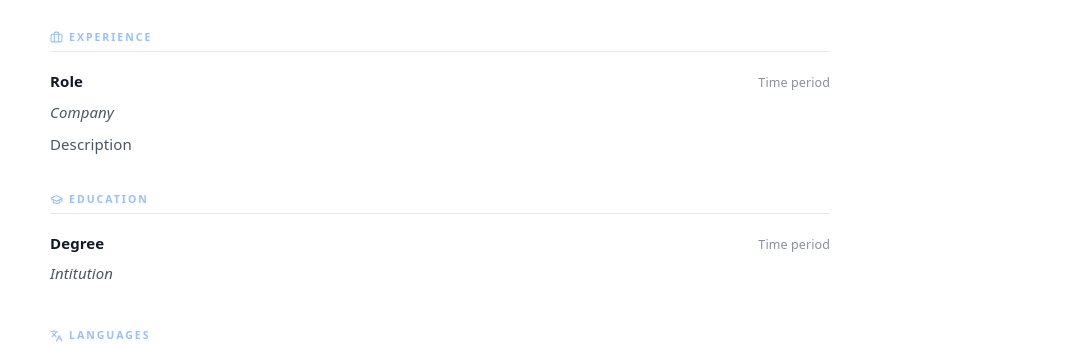
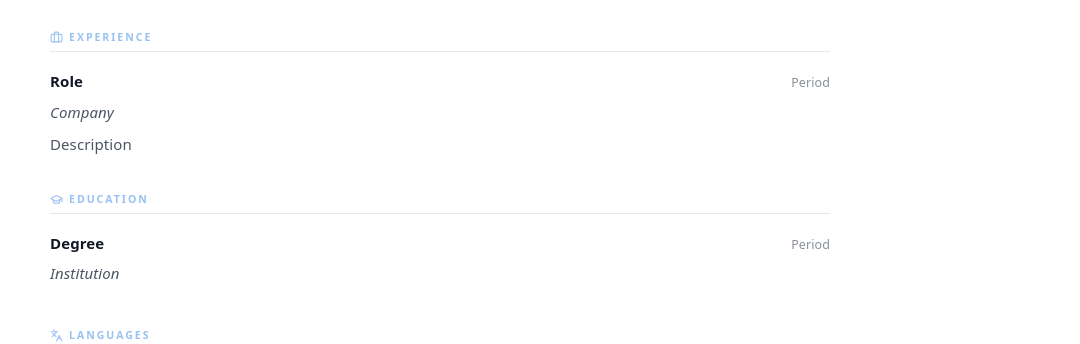
Before and after one commit to mashdtu/cv-builder, a React (Vite) app: page / in a window 1280 px wide. Shown: the part 412-756 px from the top of the page, without its empty margins (200-1280 px from the left). Built offline with nearby package versions, Linux system fonts and the light colour scheme.

Commit message:
data typo

```diff
--- a/src/data.ts
+++ b/src/data.ts
@@ -45,7 +45,7 @@ export const experience: ExperienceEntry[] = [
   {
     role: "Role",
     company: "Company",
-    period: "Time period",
+    period: "Period",
     description: "Description",
   },
 ];
@@ -53,8 +53,8 @@ export const experience: ExperienceEntry[] = [
 export const education: EducationEntry[] = [
   {
     degree: "Degree",
-    institution: "Intitution",
-    period: "Time period",
+    institution: "Institution",
+    period: "Period",
   },
 ];
 
```
